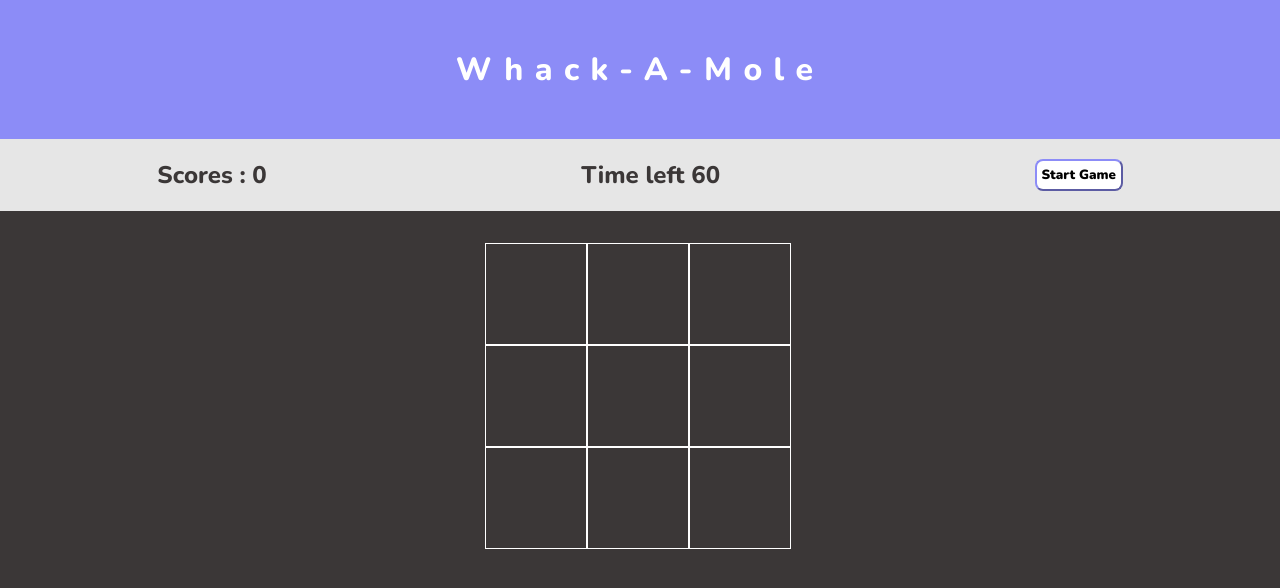
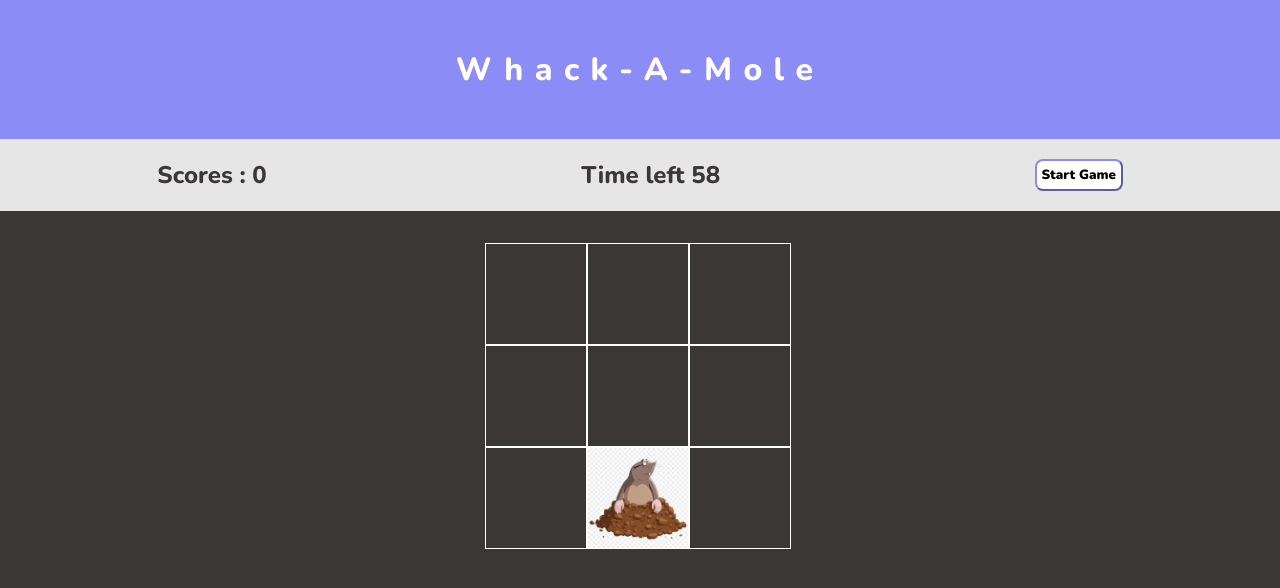
Before and after one commit to arsh9806/Javascript-Games, a plain HTML site: page whack-a-mole/index.html in a window 1280 px wide. Both pictures are taken after a click on the button "Start Game". Drawn offline with nearby package versions, Linux system fonts and the light colour scheme.

Commit message:
Whack a mole game with simple gui and css styling

```diff
--- a/whack-a-mole/game.js
+++ b/whack-a-mole/game.js
@@ -0,0 +1,42 @@
+document.addEventListener('DOMContentLoaded',()=>{
+    const grid = document.querySelector('.grid');
+    const square = document.querySelectorAll('.square');
+    const time = document.querySelector('#time');
+    let score = document.querySelector('#scores');
+    const start = document.querySelector('button');
+    var randomPosition = 0;
+
+    function randomSquare(){
+        square.forEach(element => {
+            element.classList.remove("mole");
+            element.addEventListener('mouseup',mole);
+        });
+        randomPosition = Math.floor(Math.random()*9);
+        console.log(randomPosition);
+        square[randomPosition].classList.add('mole');
+    }
+
+    function countDown(){
+        console.log(time.textContent);
+        if(time.textContent == 0){
+            alert("Game Over");
+            clearInterval(t);
+            clearInterval(q);
+        }
+        else{
+        time.textContent = parseInt(time.textContent) - 1;
+        }
+    }
+
+    function mole(){
+        if(this.classList.contains("mole")){
+            score.textContent = parseInt(score.textContent) + 1;
+            this.removeEventListener('mouseup',mole);
+        }
+    }
+    start.addEventListener('click',()=>{
+        t = setInterval(countDown,1000);
+        q = setInterval(randomSquare,1000);
+    });
+
+});
--- a/whack-a-mole/style.css
+++ b/whack-a-mole/style.css
@@ -48,3 +48,7 @@ header{
     border: 1px solid rgb(255, 255, 255);
 
 }
+.mole{
+    background-image: url('images/mole.png');
+    background-size: cover;
+}
```
Also changed, not shown: whack-a-mole/images/mole.png (added).
